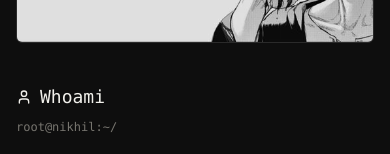
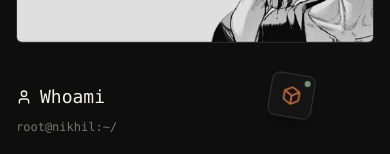
Before and after one commit to Nikhilchalla/portfolio, a React (Vite) app: page / in a window 390 px wide. Shown: the part 185-339 px from the top of the page. Built offline with nearby package versions, Linux system fonts and the light colour scheme; grey boxes are pictures that could not be loaded.

Commit message:
floating pod fix on mobile version

```diff
--- a/src/components/FloatingPod.jsx
+++ b/src/components/FloatingPod.jsx
@@ -39,36 +39,54 @@ export default function FloatingPod() {
             drag
             dragMomentum
             dragElastic={0.8}
+
             initial={{
-          x: 80,
-          y: 80,
+                x: "10vw",
+                y: "15vh",
             }}
+
             animate={
                 exploded
                 ? {}
                 : {
-                x: [70, 280, 520, 300, 100],
-                y: [80, 40, 180, 260, 80],
+                    x: [
+                        "10vw",
+                        "70vw",
+                        "35vw",
+                        "80vw",
+                        "15vw",
+                    ],
+
+                    y: [
+                        "15vh",
+                        "30vh",
+                        "55vh",
+                        "70vh",
+                        "20vh",
+                    ],
+
                     rotate: [0, 10, -8, 7, 0],
                     }
             }
+
             transition={{
                 duration: 24,
                 repeat: Infinity,
                 ease: "easeInOut",
             }}
+
             className="
                 fixed
                 top-0
                 left-0
                 z-[80]
 
-          hidden
-          sm:block
+                block
 
                 cursor-grab
                 active:cursor-grabbing
             "
+
             style={{
                 touchAction: "none",
             }}
```
Lines whose indentation alone changed are shown as unchanged.
